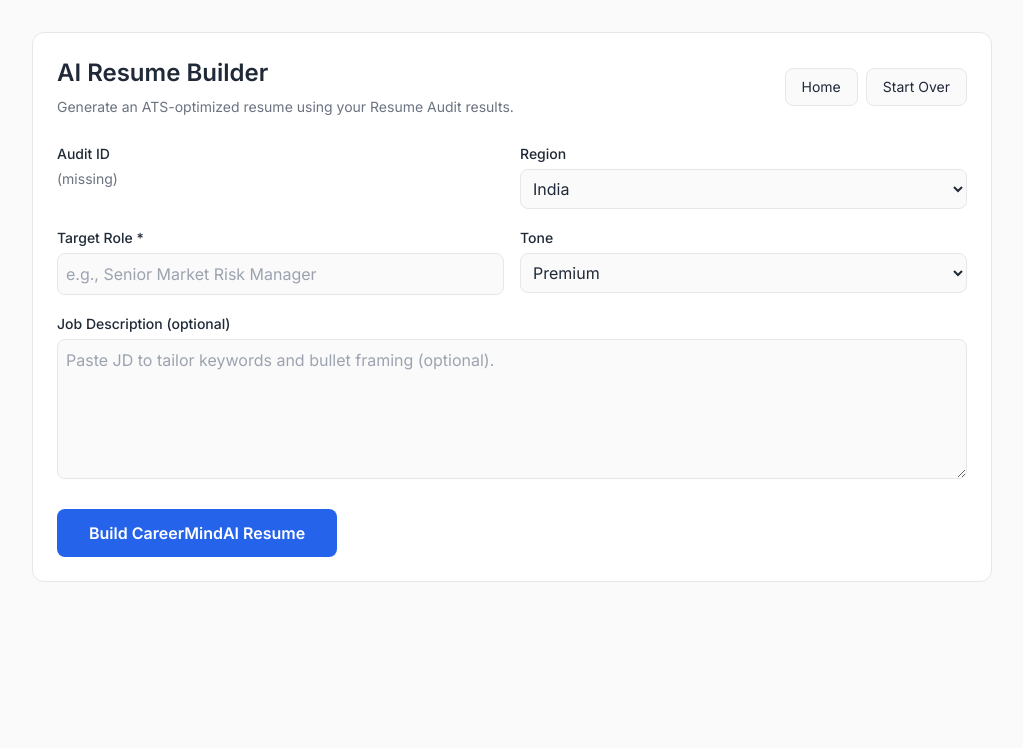
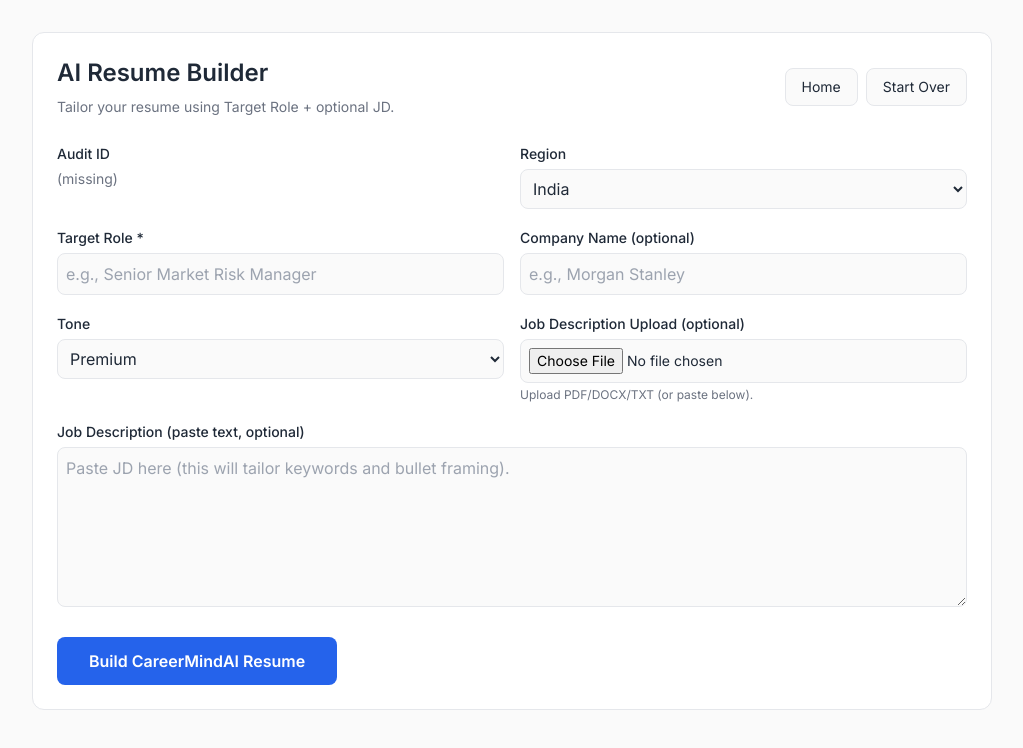
Before and after one commit to careermindai28/careermindai-main, a Next.js app: page /ai-resume-builder in a window 1280 px wide. Shown: the top 748 px of the page, without its empty margins (128-1151 px from the left). Built offline with nearby package versions, Linux system fonts and the light colour scheme; no server answers.

Commit message:
Resume_Builder_11

```diff
--- a/src/app/ai-resume-builder/AIResumeBuilderClient.tsx
+++ b/src/app/ai-resume-builder/AIResumeBuilderClient.tsx
@@ -22,9 +22,14 @@ export default function AIResumeBuilderClient() {
   const [auditId, setAuditId] = useState(auditIdFromUrl);
 
   const [targetRole, setTargetRole] = useState("");
-  const [jobDescription, setJobDescription] = useState("");
+  const [companyName, setCompanyName] = useState(""); // ✅ NEW
   const [region, setRegion] = useState("india");
   const [tone, setTone] = useState("premium");
+
+  // ✅ JD handling
+  const [jdText, setJdText] = useState(""); // canonical JD text used for tailoring
+  const [jdFileName, setJdFileName] = useState<string>("");
+  const [jdExtracting, setJdExtracting] = useState(false);
 
   const [loading, setLoading] = useState(false);
   const [err, setErr] = useState("");
@@ -34,6 +39,7 @@ export default function AIResumeBuilderClient() {
   const [template, setTemplate] = useState<TemplateKey>("atsClassic");
   const [templateSaving, setTemplateSaving] = useState(false);
 
+  // ✅ Re-open existing builder
   useEffect(() => {
     const loadExisting = async () => {
       if (!builderIdFromUrl) return;
@@ -46,9 +52,10 @@ export default function AIResumeBuilderClient() {
 
         setAuditId(json.auditId || "");
         setTargetRole(json.inputs?.targetRole || "");
+        setCompanyName(json.inputs?.companyName || "");
         setRegion(json.inputs?.region || "india");
         setTone(json.inputs?.tone || "premium");
-        setJobDescription(json.inputs?.jobDescription || "");
+        setJdText(json.inputs?.jobDescription || json.inputs?.jdText || ""); // compat
         setTemplate((json.selectedTemplate || "atsClassic") as TemplateKey);
 
         setData({
@@ -69,6 +76,32 @@ export default function AIResumeBuilderClient() {
 
   const goHome = () => router.push("/landing-page");
   const startOver = () => router.push("/resume-audit-tool");
+
+  // ✅ JD file upload → extract text via API
+  const onJDUpload = async (file: File | null) => {
+    if (!file) return;
+    setErr("");
+    setJdExtracting(true);
+    setJdFileName(file.name);
+
+    try {
+      const fd = new FormData();
+      fd.append("file", file);
+
+      const res = await fetch("/api/jd-extract", { method: "POST", body: fd });
+      const json = await res.json().catch(() => null);
+
+      if (!res.ok) throw new Error(json?.error || "JD extraction failed.");
+      if (!json?.jdText) throw new Error("No jdText returned.");
+
+      setJdText(json.jdText);
+    } catch (e: any) {
+      setErr(e?.message || "JD extraction failed.");
+      setJdFileName("");
+    } finally {
+      setJdExtracting(false);
+    }
+  };
 
   const handleBuild = async () => {
     setErr("");
@@ -92,13 +125,14 @@ export default function AIResumeBuilderClient() {
         body: JSON.stringify({
           auditId: aid,
           targetRole: targetRole.trim(),
-          jobDescription: jobDescription.trim(),
+          companyName: companyName.trim(), // ✅ NEW
+          jobDescription: jdText.trim(),   // ✅ JD text (paste or extracted)
           region,
           tone,
         }),
       });
 
-      const json = await res.json();
+      const json = await res.json().catch(() => null);
       if (!res.ok) throw new Error(json?.error || "Resume build failed.");
       if (!json?.result || !json?.builderId) throw new Error("Builder API did not return expected result.");
 
@@ -128,7 +162,7 @@ export default function AIResumeBuilderClient() {
         headers: { "Content-Type": "application/json" },
         body: JSON.stringify({ builderId, selectedTemplate }),
       });
-      const json = await res.json();
+      const json = await res.json().catch(() => null);
       if (!res.ok) throw new Error(json?.error || "Failed to save template.");
     } finally {
       setTemplateSaving(false);
@@ -156,7 +190,8 @@ export default function AIResumeBuilderClient() {
         headers: { "Content-Type": "application/json" },
         body: JSON.stringify({
           builderId: data.builderId,
-          jobDescription: jobDescription.trim(),
+          companyName: companyName.trim(), // ✅ NEW (safe if backend ignores)
+          jobDescription: jdText.trim(),   // ✅ use same JD
           tone,
         }),
       });
@@ -182,6 +217,8 @@ export default function AIResumeBuilderClient() {
         headers: { "Content-Type": "application/json" },
         body: JSON.stringify({
           builderId: data.builderId,
+          companyName: companyName.trim(), // ✅ NEW (safe if backend ignores)
+          jobDescription: jdText.trim(),   // ✅ use same JD
           focus: "mixed",
           difficulty: "standard",
         }),
@@ -205,7 +242,7 @@ export default function AIResumeBuilderClient() {
           <div>
             <h1 className="text-2xl font-semibold text-foreground">AI Resume Builder</h1>
             <p className="text-sm text-text-secondary mt-2">
-              Generate an ATS-optimized resume using your Resume Audit results.
+              Tailor your resume using Target Role + optional JD.
             </p>
           </div>
           <div className="flex gap-2">
@@ -246,6 +283,16 @@ export default function AIResumeBuilderClient() {
           </div>
 
           <div>
+            <label className="text-sm font-medium text-foreground">Company Name (optional)</label>
+            <input
+              className="mt-1 w-full border border-border rounded-lg bg-background p-2"
+              placeholder="e.g., Morgan Stanley"
+              value={companyName}
+              onChange={(e) => setCompanyName(e.target.value)}
+            />
+          </div>
+
+          <div>
             <label className="text-sm font-medium text-foreground">Tone</label>
             <select className="mt-1 w-full border border-border rounded-lg bg-background p-2" value={tone} onChange={(e) => setTone(e.target.value)}>
               <option value="premium">Premium</option>
@@ -254,14 +301,47 @@ export default function AIResumeBuilderClient() {
             </select>
           </div>
 
+          {/* ✅ JD Upload (minimal UI) */}
+          <div>
+            <label className="text-sm font-medium text-foreground">Job Description Upload (optional)</label>
+            <input
+              type="file"
+              accept=".pdf,.docx,.txt"
+              className="mt-1 w-full border border-border rounded-lg bg-background p-2 text-sm"
+              onChange={(e) => onJDUpload(e.target.files?.[0] || null)}
+            />
+            <div className="mt-1 text-xs text-text-secondary">
+              {jdExtracting
+                ? "Extracting JD text..."
+                : jdFileName
+                  ? `Loaded: ${jdFileName}`
+                  : "Upload PDF/DOCX/TXT (or paste below)."}
+            </div>
+          </div>
+
           <div className="md:col-span-2">
-            <label className="text-sm font-medium text-foreground">Job Description (optional)</label>
+            <label className="text-sm font-medium text-foreground">Job Description (paste text, optional)</label>
             <textarea
-              className="mt-1 w-full border border-border rounded-lg bg-background p-2 min-h-[140px]"
-              placeholder="Paste JD to tailor keywords and bullet framing (optional)."
-              value={jobDescription}
-              onChange={(e) => setJobDescription(e.target.value)}
+              className="mt-1 w-full border border-border rounded-lg bg-background p-2 min-h-[160px]"
+              placeholder="Paste JD here (this will tailor keywords and bullet framing)."
+              value={jdText}
+              onChange={(e) => setJdText(e.target.value)}
             />
+            {!!jdText.trim() && (
+              <div className="mt-1 text-xs text-text-secondary">
+                JD text loaded ({jdText.trim().length} chars).
+                <button
+                  type="button"
+                  className="ml-2 underline"
+                  onClick={() => {
+                    setJdText("");
+                    setJdFileName("");
+                  }}
+                >
+                  Clear
+                </button>
+              </div>
+            )}
           </div>
         </div>
 
@@ -274,7 +354,7 @@ export default function AIResumeBuilderClient() {
         <div className="mt-6 flex flex-col sm:flex-row gap-3 items-start sm:items-center">
           <button
             onClick={handleBuild}
-            disabled={loading}
+            disabled={loading || jdExtracting}
             className="px-8 py-3 bg-primary text-primary-foreground rounded-lg font-semibold hover:bg-primary/90 transition-all disabled:opacity-50"
           >
             {loading ? "Building..." : "Build CareerMindAI Resume"}
@@ -294,7 +374,7 @@ export default function AIResumeBuilderClient() {
         )}
       </div>
 
-      {/* ✅ Template selector (minimal UI) */}
+      {/* ✅ Template selector */}
       {data?.builderId && (
         <div className="bg-surface border border-border rounded-xl p-6">
           <div className="flex flex-col sm:flex-row sm:items-center sm:justify-between gap-3">
@@ -343,13 +423,6 @@ export default function AIResumeBuilderClient() {
               </button>
             </div>
           </div>
-
-          <div className="bg-surface border border-border rounded-xl p-6 space-y-3">
-            <h2 className="text-lg font-semibold text-foreground">Raw JSON (debug)</h2>
-            <pre className="text-xs overflow-auto p-4 rounded-lg bg-background border border-border whitespace-pre-wrap break-words">
-              {JSON.stringify(data.result, null, 2)}
-            </pre>
-          </div>
         </>
       )}
     </div>
--- /dev/null
+++ b/src/app/api/jd-extract/route.ts
@@ -0,0 +1,85 @@
+import { NextRequest, NextResponse } from "next/server";
+
+export const runtime = "nodejs";
+
+function jsonError(message: string, status = 400) {
+  return NextResponse.json({ ok: false, error: message }, { status });
+}
+
+function cleanText(s: string) {
+  return (s || "")
+    .replace(/\u0000/g, " ")
+    .replace(/[ \t]+\n/g, "\n")
+    .replace(/\n{3,}/g, "\n\n")
+    .trim();
+}
+
+export async function POST(req: NextRequest) {
+  try {
+    const ct = req.headers.get("content-type") || "";
+    if (!ct.includes("multipart/form-data")) {
+      return jsonError("Expected multipart/form-data.", 415);
+    }
+
+    const form = await req.formData();
+    const file = form.get("file");
+    if (!file || !(file instanceof File)) {
+      return jsonError("Missing file in form-data under key: file", 400);
+    }
+
+    const fileName = file.name || "upload";
+    const fileType = file.type || "";
+    const bytes = await file.arrayBuffer();
+    const buffer = Buffer.from(bytes);
+
+    // TXT
+    if (
+      fileType.includes("text/plain") ||
+      fileName.toLowerCase().endsWith(".txt")
+    ) {
+      const text = buffer.toString("utf8");
+      return NextResponse.json(
+        { ok: true, jdText: cleanText(text), fileName, fileType },
+        { status: 200 }
+      );
+    }
+
+    // DOCX
+    if (
+      fileType.includes("application/vnd.openxmlformats-officedocument.wordprocessingml.document") ||
+      fileName.toLowerCase().endsWith(".docx")
+    ) {
+      const mammothMod: any = await import("mammoth");
+      const mammoth = mammothMod?.default || mammothMod;
+      const result = await mammoth.extractRawText({ buffer });
+      const jdText = cleanText(result?.value || "");
+      if (!jdText) return jsonError("Could not extract text from DOCX.", 422);
+
+      return NextResponse.json(
+        { ok: true, jdText, fileName, fileType },
+        { status: 200 }
+      );
+    }
+
+    // PDF
+    if (fileType.includes("application/pdf") || fileName.toLowerCase().endsWith(".pdf")) {
+      const pdfParseMod: any = await import("pdf-parse");
+      const pdfParse = pdfParseMod?.default || pdfParseMod; // handles ESM/CJS differences safely
+      const parsed = await pdfParse(buffer);
+      const jdText = cleanText(parsed?.text || "");
+      if (!jdText) return jsonError("Could not extract text from PDF.", 422);
+
+      return NextResponse.json(
+        { ok: true, jdText, fileName, fileType },
+        { status: 200 }
+      );
+    }
+
+    return jsonError(
+      "Unsupported file type. Upload PDF, DOCX, or TXT.",
+      415
+    );
+  } catch (e: any) {
+    return jsonError(e?.message || "JD extraction failed.", 500);
+  }
+}
--- a/src/templates/atsClassic.tsx
+++ b/src/templates/atsClassic.tsx
@@ -5,9 +5,7 @@ export default function ATSClassicTemplate({ data }: { data: ResumeJSON }) {
     <div className="bg-surface border border-border rounded-xl p-6">
       <div className="space-y-1">
         <div className="text-xl font-semibold text-foreground">{data.headline || "Resume"}</div>
-        <div className="text-xs text-text-secondary">
-          ATS Classic • Single-column • Safe formatting
-        </div>
+
       </div>
 
       <hr className="my-4 border-border" />
--- a/src/templates/executive.tsx
+++ b/src/templates/executive.tsx
@@ -5,9 +5,7 @@ export default function ExecutiveTemplate({ data }: { data: ResumeJSON }) {
     <div className="bg-surface border border-border rounded-xl p-6">
       <div className="space-y-2">
         <div className="text-3xl font-semibold text-foreground">{data.headline || "Executive Resume"}</div>
-        <div className="text-xs text-text-secondary">
-          Executive • Leadership tone • Achievements-first
-        </div>
+
       </div>
 
       <hr className="my-5 border-border" />
--- a/src/templates/modernProfessional.tsx
+++ b/src/templates/modernProfessional.tsx
@@ -6,7 +6,6 @@ export default function ModernProfessionalTemplate({ data }: { data: ResumeJSON
       <div className="flex flex-col md:flex-row md:items-start md:justify-between gap-4">
         <div>
           <div className="text-2xl font-semibold text-foreground">{data.headline || "Resume"}</div>
-          <div className="text-xs text-text-secondary mt-1">Modern Professional • Clean hierarchy • ATS-safe</div>
         </div>
 
         {(data.coreSkills?.length || data.toolsAndTech?.length) ? (
```
